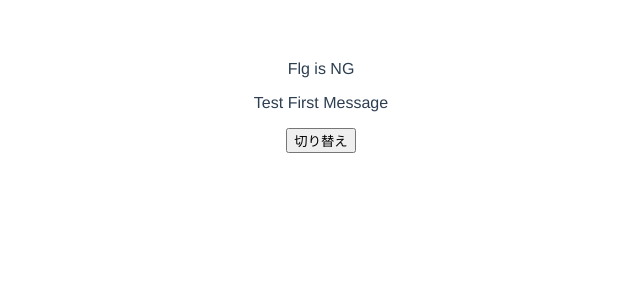
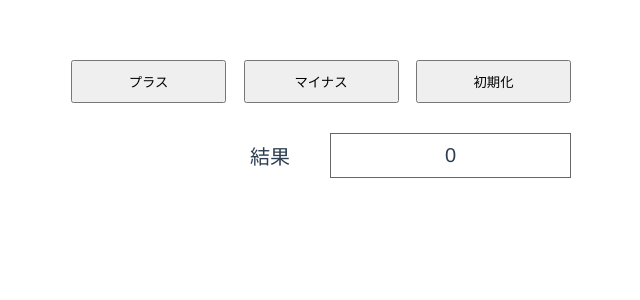
Before and after one commit to wryyy6124/mentaApp, a Vue app: page / in a window 1280 px wide. Shown: the top 300 px of the page, without its empty margins (319-959 px from the left). Built offline with nearby package versions, Linux system fonts and the light colour scheme.

Commit message:
211014_02_vue-calc-function_main-branch

```diff
--- a/src/App.vue
+++ b/src/App.vue
@@ -1,30 +1,31 @@
 <template>
   <div id="app">
-    <p v-if="testFlg">Flg is OK</p>
-    <p v-if="!testFlg">Flg is NG</p>
-    <p>{{ msg }}</p>
-    <button v-on:click="clickTest">切り替え</button>
+    <div class="selectArea">
+      <button class="selectArea__button" v-on:click="btnClickCalc">プラス</button>
+      <button class="selectArea__button" v-on:click="btnClickCalc">マイナス</button>
+      <button class="selectArea__button" v-on:click="btnClickCalc">初期化</button>
+    </div>
+    <div class="resultArea">
+      <dt class="resultArea__header">結果</dt>
+      <dd class="resultArea__body">{{ result }}</dd>
+    </div>
   </div>
 </template>
 
 <script>
 export default {
-  name: 'Apple',
+  name: 'App',
   data: function() {
     return {
-      msg: 'Test First Message',
-      testFlg: false,
+      result: 0,
     }
   },
   methods: {
-    clickTest: function() {
-      if(this.testFlg) {
-        this.msg = 'This is NG Msg';
-        this.testFlg = false;
-      } else {
-        this.msg = 'This is OK Msg';
-        this.testFlg = true;
-      }
+    btnClickCalc: function(e) {
+      // 押下したボタンのテキストで計算方法を判定・処理を実行する
+      e.target.innerText === 'プラス' ? this.result++ : '';
+      e.target.innerText === 'マイナス' ? this.result-- : '';
+      e.target.innerText === '初期化' ? this.result = 0 : '';
     },
   }
 }
@@ -32,11 +33,42 @@ export default {
 
 <style>
 #app {
+  color: #2c3e50;
   font-family: 'Avenir', Helvetica, Arial, sans-serif;
   -webkit-font-smoothing: antialiased;
   -moz-osx-font-smoothing: grayscale;
   text-align: center;
-  color: #2c3e50;
   margin-top: 60px;
 }
+
+.selectArea,
+.resultArea {
+  display: flex;
+  justify-content: space-between;
+  align-items: center;
+  margin: 0 auto;
+  width: 500px;
+}
+
+.selectArea { margin-bottom: 30px; }
+
+.selectArea__button {
+  cursor: pointer;
+  padding: 10px 0;
+  width: 31%;
+}
+
+.resultArea { font-size: 20px; }
+
+.resultArea__header,
+.resultArea__body { width: 49%; }
+
+.resultArea__header { text-align: right; }
+
+.resultArea__body {
+  border: 1px solid #666;
+  text-align: center;
+  padding: 10px;
+}
+
 </style>
```
